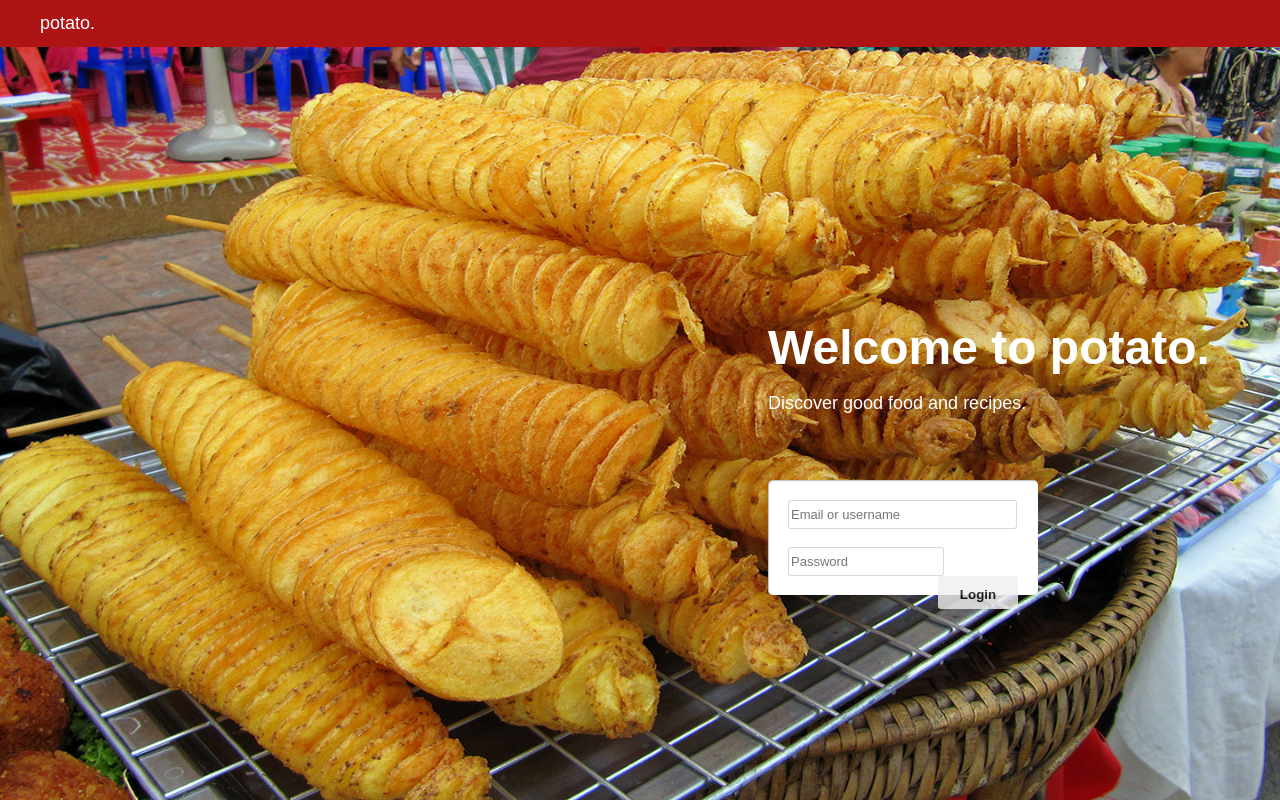
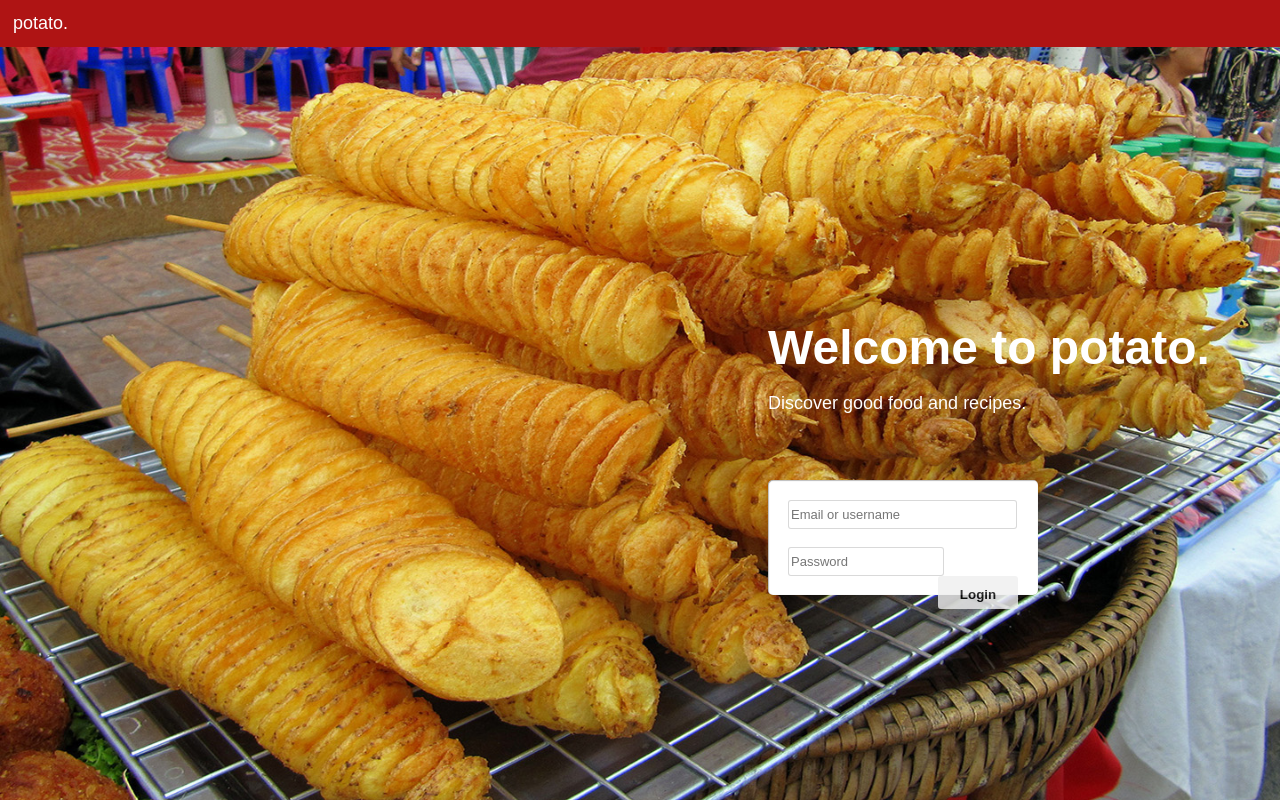
Before and after one commit to lanceptrck/APMC-WEBAPDE, a PHP site: page /welcomePage.html in a window 1280 px wide. Run offline with PHP 8.4, Linux system fonts and the light colour scheme.

Commit message:
User Interfaces v2
-Small change in the welcomePage.html header text
-Small change in the style.css

```diff
--- a/User Interfaces/style.css
+++ b/User Interfaces/style.css
@@ -49,6 +49,14 @@ body{
 	right: 16px;
 	position: fixed;
 	z-index: 1;
+}
+p.welcomeHeadName{
+	color: rgb(255, 255, 255);
+	font-style: arial;
+	font-family: sans-serif;
+	font-size: 18px;
+	margin: 13px;
+	float: left;
 }
 p.headName{
 	color: rgb(255, 255, 255);
--- a/User Interfaces/welcomePage.html
+++ b/User Interfaces/welcomePage.html
@@ -14,7 +14,7 @@
 	<body>
 		<div class = "backgroundPage">
 			<div class = "header">
-				<p class = "headName">potato.</p>
+				<p class = "welcomeHeadName">potato.</p>
 			</div>
 			<div class = "welcomeText">
 				<b><font size = "7">Welcome to potato.</font></b>
```
